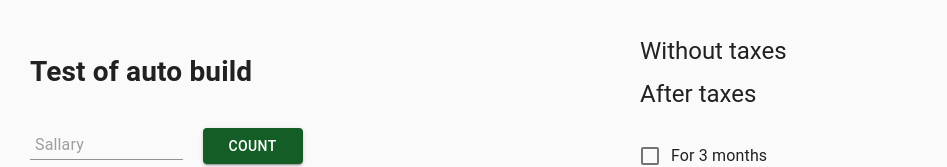
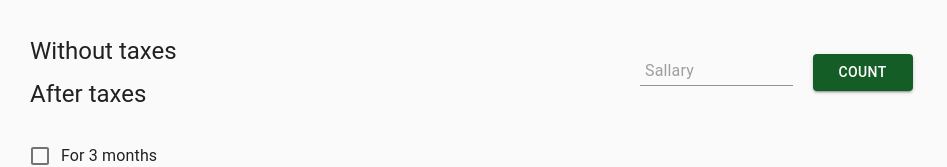
Before and after one commit to Kalin1n/currency_exchange, a React (Create React App) app: page / in a window 1280 px wide. Shown: the top 167 px of the page, without its empty margins (0-947 px from the left). Built offline with nearby package versions, Linux system fonts and the light colour scheme; no server answers.

Commit message:
test failed, check tomorow

```diff
--- a/src/components/Header/index.js
+++ b/src/components/Header/index.js
@@ -37,7 +37,6 @@ const Header = () => {
 
   return (
     <header className={classes.header}>
-      <h1>Test of auto build</h1>
       <div className={classes.info}>
         <Typography variant="h5">Without taxes {inHryvna}</Typography>
         <Typography variant="h5">After taxes {afterTaxes}</Typography>
```
